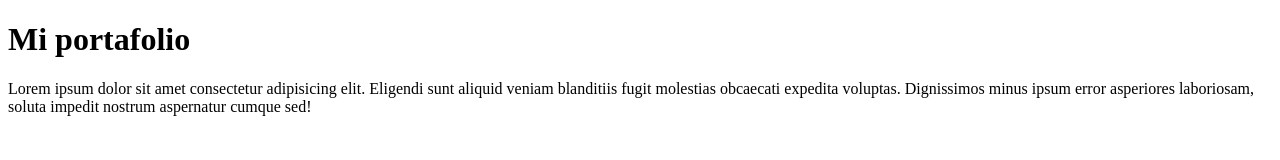
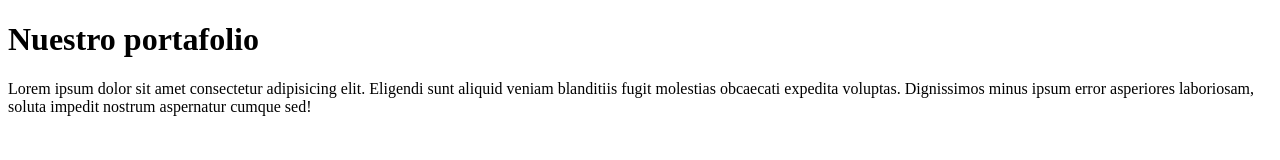
Before and after one commit to Pasalana/pasalana.github.io, a plain HTML site: page index.html in a window 1280 px wide. Drawn offline with Linux system fonts and the light colour scheme.

Commit message:
title modified

```diff
--- a/index.html
+++ b/index.html
@@ -8,7 +8,7 @@
 </head>
 <body>
 
-    <h1>Mi portafolio</h1>
+    <h1>Nuestro portafolio</h1>
 
     <p>Lorem ipsum dolor sit amet consectetur adipisicing elit. Eligendi sunt aliquid veniam blanditiis fugit molestias obcaecati expedita voluptas. Dignissimos minus ipsum error asperiores laboriosam, soluta impedit nostrum aspernatur cumque sed!</p>
 </body>
```
